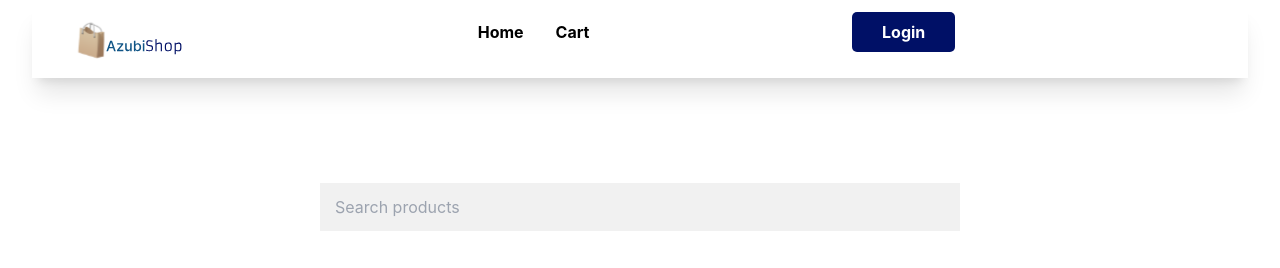
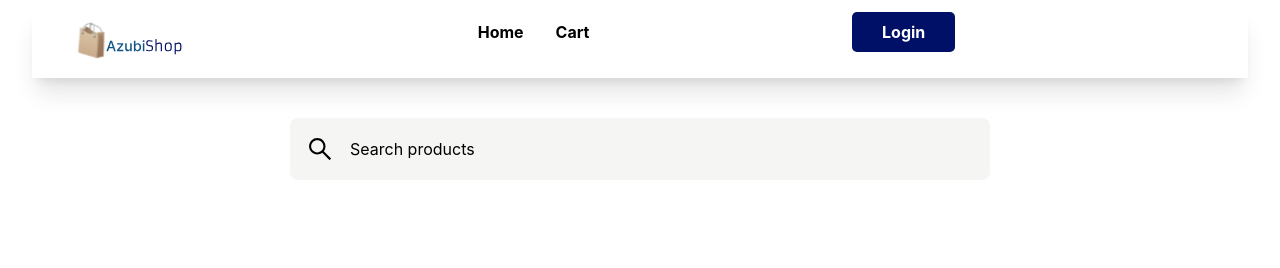
Before and after one commit to Korankye-Gyan/miniE-commerce-App, a React (Create React App) app: page / in a window 1280 px wide. Shown: the top 268 px of the page. Built offline with nearby package versions, Linux system fonts and the light colour scheme.

Commit message:
search bar updated

```diff
--- a/package.json
+++ b/package.json
@@ -9,6 +9,7 @@
     "formik": "^2.2.9",
     "react": "^18.2.0",
     "react-dom": "^18.2.0",
+    "react-icons": "^4.8.0",
     "react-router-dom": "^6.9.0",
     "react-scripts": "5.0.1",
     "web-vitals": "^2.1.4",
--- a/src/components/Searchbar.js
+++ b/src/components/Searchbar.js
@@ -1,10 +1,15 @@
 import React from 'react'
-
+import {AiOutlineSearch }from 'react-icons/ai'
 const Searchbar = () => {
   return (
-    <div>
-      <input type="text" placeholder= "Search products" className='search'/>
+
+    <div className='flex item-center justify-center'>
+      <div className='flex  my-10  bg-stone-100 w-[700px] text-center items-center p-4 rounded-lg'>
+      <AiOutlineSearch size={30}/>
+      <input type="text" placeholder= "Search products" className='bg-transparent focus:outline-none w-full ml-4 placeholder:text-black'/>
     </div>
+      </div>
+
   )
 }
 
```
Also changed, not shown: 1 other file (tests, documents, lock files or other folders).
